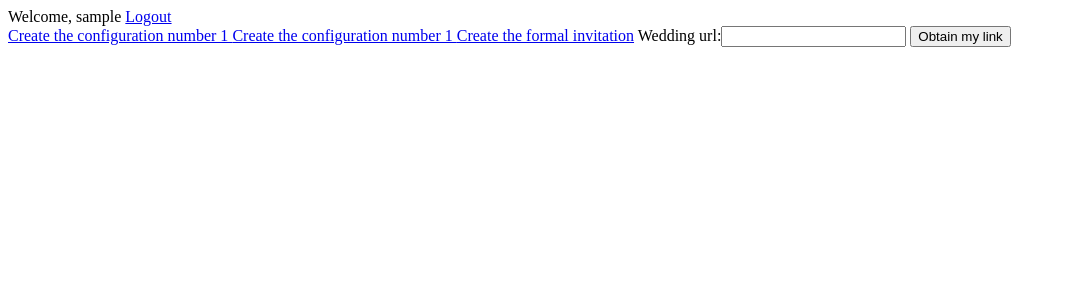
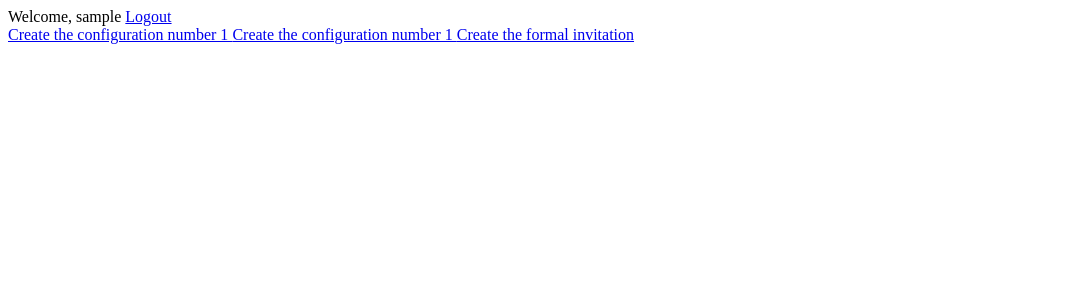
Before and after one commit to zakgogi/server-2, a Django app: page / in a window 1280 px wide. Shown: the top 300 px of the page, without its empty margins (0-1066 px from the left). Run offline with Django 3.2, Linux system fonts and the light colour scheme; the visitor is signed in with stand-in values (Sample User, id 1).

Commit message:
improve profile form

```diff
--- a/invitation_game/game/templates/game/newProfile.html
+++ b/invitation_game/game/templates/game/newProfile.html
@@ -4,16 +4,16 @@
         {% csrf_token %}
         {% if side1 %}
             {% comment %} // show game character {% endcomment %}
-            <a href="{% url 'game-form' game=1 %}">Update the configuration number 1 </a>
+            <a href="{% url 'game-form' gamenumber=1 %}">Update the configuration number 1 </a>
         {% else%}
-            <a href="{% url 'game-form' game=1 %}">Create the configuration number 1 </a>
+            <a href="{% url 'game-form' gamenumber=1 %}">Create the configuration number 1 </a>
         {% endif %}
 
         {% if side2 %}
             {% comment %} // show game character {% endcomment %}
-            <a href="{% url 'game-form' game=2 %}">Update the configuration number 1 </a>
+            <a href="{% url 'game-form' gamenumber=2 %}">Update the configuration number 1 </a>
         {% else%}
-            <a href="{% url 'game-form' game=2 %}">Create the configuration number 1 </a>
+            <a href="{% url 'game-form' gamenumber=2 %}">Create the configuration number 1 </a>
         {% endif %}
 
         {% if invitation %}
@@ -24,12 +24,15 @@
             <a href="{% url 'invitation-form' %}">Create the formal invitation</a>
         {% endif %}
 
-        {{form}}
-        {% comment %} {% if side1 and side2 and invitation %}
-            <input type='text' name='wedding_url'>
-            <button type='submit' id='questionmaker'> Obtain my link </button>
-        {% endif %} {% endcomment %}
-         <button type='submit' id='profilemaker'> Obtain my link </button>
+
+        {% if side1 and side2 and invitation%}
+            {{form}}
+            <button type='submit' id='profilemaker'> Obtain my link </button>
+        {% endif %}
+        {% if wedding_url and side1 and side2 and invitation%}
+            <a href="{{netlify_url}}/{{wedding_url}}">{{wedding_url}}</a>
+        {% endif %}
+
     </form>
     {% comment %} <script>
         form = document.querySelector('form')
```
